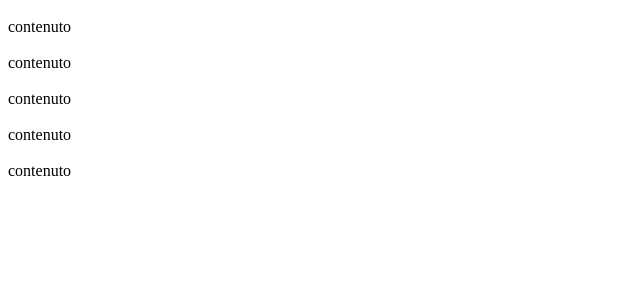
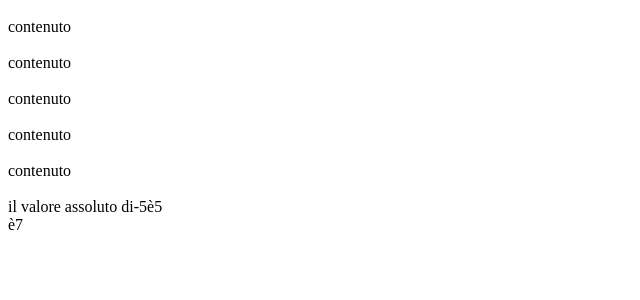
Before and after one commit to Valeriahtml/prove-php, a PHP site: page /div.php in a window 1280 px wide. Shown: the part 170-470 px from the top of the page, without its empty margins (0-640 px from the left). Run offline with PHP 8.4, Linux system fonts and the light colour scheme.

Commit message:
added valori

```diff
--- a/div.php
+++ b/div.php
@@ -10,14 +10,46 @@
 
 <?php
 
-
 $contenitore = "<div>contenuto<div> ";
 
-
-for ($i=0; $i<10; $i =$i +1) {echo $contenitore . "<br>"; }
-
+//stampo 10 volte il contenuto della variabile
+for ($i=0; $i<10; $i =$i +1)
+ {echo $contenitore . "<br>"; }
 
 ?>
 
+<?php
+
+function valore_assoluto($numero){
+    //se il valore è negativo lo moltiplico per -1
+    //altrimenti lo restituisco senza modificarlo
+    if ($numero < 0){
+        $risultato = $numero *-1;
+    }  else {
+        $risultato = $numero;
+    }
+
+    return $risultato;
+}
+?>
+<?php
+//assegno un valore alla variabile
+$valore = -5;
+echo "il valore assoluto di" . $valore;
+
+//stampo il risultato della funzione
+$valore = valore_assoluto ($valore);
+echo "è" . $valore . "<br>";
+
+//assegno un  valore alla variabile
+$nuovo_valore = -7;
+
+//stampo il risultato della funzione
+$valore = valore_assoluto($nuovo_valore);
+echo "è" . $valore;
+
+?>
+
+
 </body>
 </html>
```
